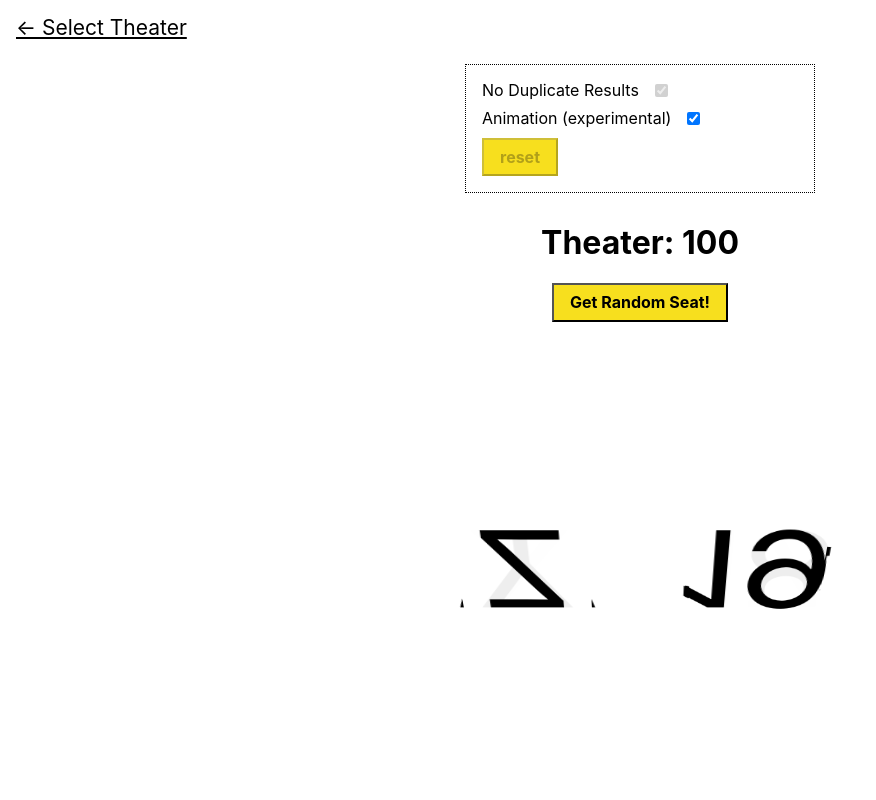
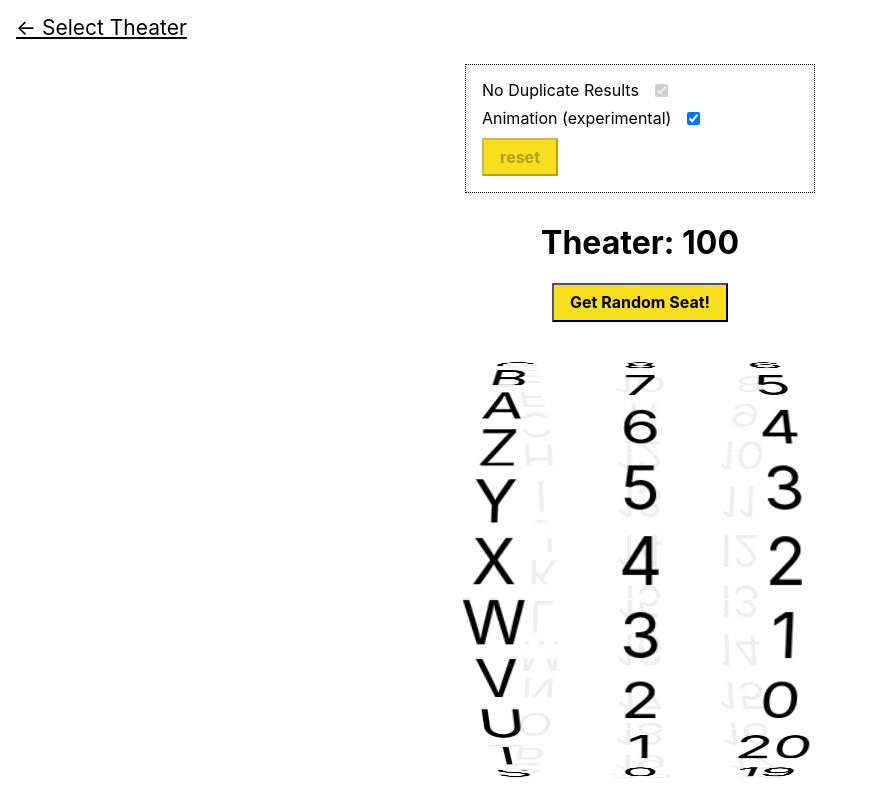
Before and after one commit to theskillwithin/utahjs-conf-raffle, a Next.js app: page /theater/100 in a window 1280 px wide. Both pictures are taken after a click on the checkbox "Animation (experimental)". Shown: the top 800 px of the page, without its empty margins (0-876 px from the left). Built offline with nearby package versions, Linux system fonts and the light colour scheme.

Commit message:
improve roll animation

```diff
--- a/components/RollAnimation/index.js
+++ b/components/RollAnimation/index.js
@@ -3,15 +3,22 @@ import { string } from 'prop-types'
 import { alphabet } from 'utils/alphabet'
 import styles from './styles.module.css'
 
-const rnd = (min, max) => {
-  return Math.floor(Math.random() * (max - min)) + min
-}
-
-const Ring = ({ numbers, transform }) => {
+const Ring = ({ ring: { deg, arr } }) => {
+  const degs = Array(arr.length)
+    .fill()
+    .map((_, i) => (360 / arr.length) * i + 1)
+  const slotRransform = i => `rotateX(${degs[i]}deg)`
   return (
-    <div className={styles.ring} style={{ transform }}>
-      {numbers.map(number => (
-        <div key={number} className={styles.slot} id={number}>
+    <div className={styles.ring} style={{ transform: `rotateX(${deg}deg)` }}>
+      {arr.map((number, i) => (
+        <div
+          key={number}
+          className={styles.slot}
+          id={number}
+          style={{
+            transform: `${slotRransform(i)} translateZ(202.5px)`,
+          }}
+        >
           {number}
         </div>
       ))}
@@ -23,77 +30,50 @@ const RollAnimation = ({ randomSeat }) => {
   useLayoutEffect(() => {
     rotate()
   }, [randomSeat])
-  const [ring, setRing] = useState({
-    0: {
-      next: 2,
-      curr: 2,
-      prev: 0,
+
+  const [rings, setRing] = useState([
+    {
       deg: 0,
       arr: alphabet,
     },
-    1: {
-      next: 2,
-      curr: 2,
-      prev: 0,
+    {
       deg: 0,
-      arr: Array(20)
+      arr: Array(21)
         .fill()
         .map((_, i) => i),
     },
-    2: {
-      next: 0,
-      curr: 2,
-      prev: 0,
+    {
       deg: 0,
-      arr: Array(20)
+      arr: Array(21)
         .fill()
         .map((_, i) => i),
     },
-  })
-  const [transforms, setTransform] = useState({
-    0: null,
-    1: null,
-    2: null,
-  })
+  ])
   // const splitString = [...randomSeat]
 
-  const degs = [0, 45, 90, 135, 180, 225, 270, 315, 360]
+  const rotate = () => {
+    const update = rings.map((ring, i) => {
+      const { arr, deg } = ring
+      const degs = Array(arr.length)
+        .fill()
+        .map((_, i) => (360 / arr.length) * i + 1)
+      const generatedDeg =
+        degs[Math.floor(Math.random() * degs.length)] +
+        360 * Math.floor(Math.random() * 10 + 1)
+      console.log(generatedDeg)
+      const newDeg = generatedDeg === deg ? generatedDeg + 360 : generatedDeg
 
-  const rotate = () => {
-    const rings = [0, 1, 2]
-    rings.forEach((el, i) => {
-      let obj = ring[i],
-        deg = obj.deg,
-        curr = obj.curr,
-        arr = obj.arr,
-        res = deg - degs[rnd(0, degs.length)] * rnd(1, 30)
-      setTransform(t => ({ ...t, [i]: `rotateX(${res}deg)` }))
-      obj.deg = res
-      let cnt = Math.abs(res - deg) / (360 / arr.length),
-        tmp = arr.slice(arr.indexOf(curr)),
-        next,
-        prev
-      for (let i = 0; i <= cnt; i++) {
-        tmp.push.apply(tmp, arr)
-        curr = tmp[i]
-        next = tmp[i - 1]
-        prev = tmp[i + 1]
-      }
-      obj.curr = curr
-      if (cnt > 0) {
-        obj.next = next
-        obj.prev = prev
-      }
-      setRing(current => ({ ...current, [i]: obj }))
+      return { deg: newDeg, arr }
     })
+    setRing(update)
   }
 
   return (
     <div className={styles.slots}>
       <div className={styles.rings}>
-        <Ring numbers={ring[0].arr} transform={transforms[0]} />
-        <Ring numbers={ring[1].arr} transform={transforms[1]} />
-        <Ring numbers={ring[2].arr} transform={transforms[2]} />
+        <Ring ring={rings[0]} />
+        <Ring ring={rings[1]} />
+        <Ring ring={rings[2]} />
       </div>
     </div>
   )
--- a/components/RollAnimation/styles.module.css
+++ b/components/RollAnimation/styles.module.css
@@ -34,14 +34,8 @@
 .slot {
   position: absolute;
   width: calc(100% + 1rem);
-  height: 100%;
-  font-size: 150px;
+  font-size: 54px;
   background: rgba(255, 255, 255, 0.935);
-}
-@for $i from 1 to 8 {
-  .slot:nth-child($(i)) {
-    transform: rotateX(calc(45deg * $(i))) translateZ(calc(75px * 2.7));
-  }
 }
 
 @keyframes scale-on {
--- a/pages/theater/[id].js
+++ b/pages/theater/[id].js
@@ -121,7 +121,7 @@ const Theater = () => {
       <section className={styles.getRandom}>
         <h1>Theater: {id}</h1>
         <button
-          onClick={getRandomSeat}
+          onClick={() => getRandomSeat()}
           disabled={theaterID === 'custom' && !customColumn}
         >
           Get Random Seat!
```
Also changed, not shown: .serverless_nextjs/default-lambda/pages/_error.js.
